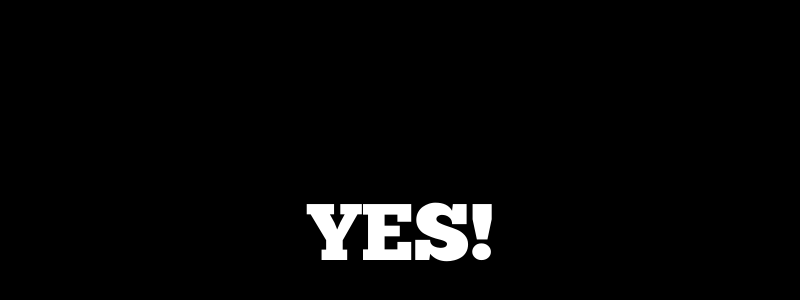
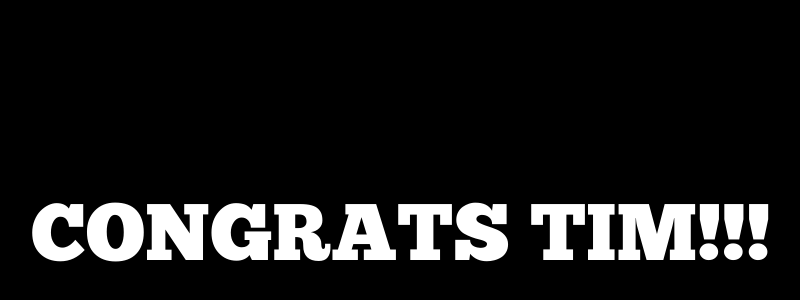
Before and after one commit to retornam/locktims.computer, a plain HTML site: page index.html in a window 1280 px wide. Shown: the part 78-378 px from the top of the page, without its empty margins (239-1039 px from the left). Drawn offline with Linux system fonts and the light colour scheme.

Commit message:
congrats on PM

```diff
--- a/index.html
+++ b/index.html
@@ -11,7 +11,7 @@
     <p class="no">
       <!--NO. It was left unlocked today.
       <span></span> -->
-      YES!
+      CONGRATS TIM!!!
     </p>
   </div>
 
```
